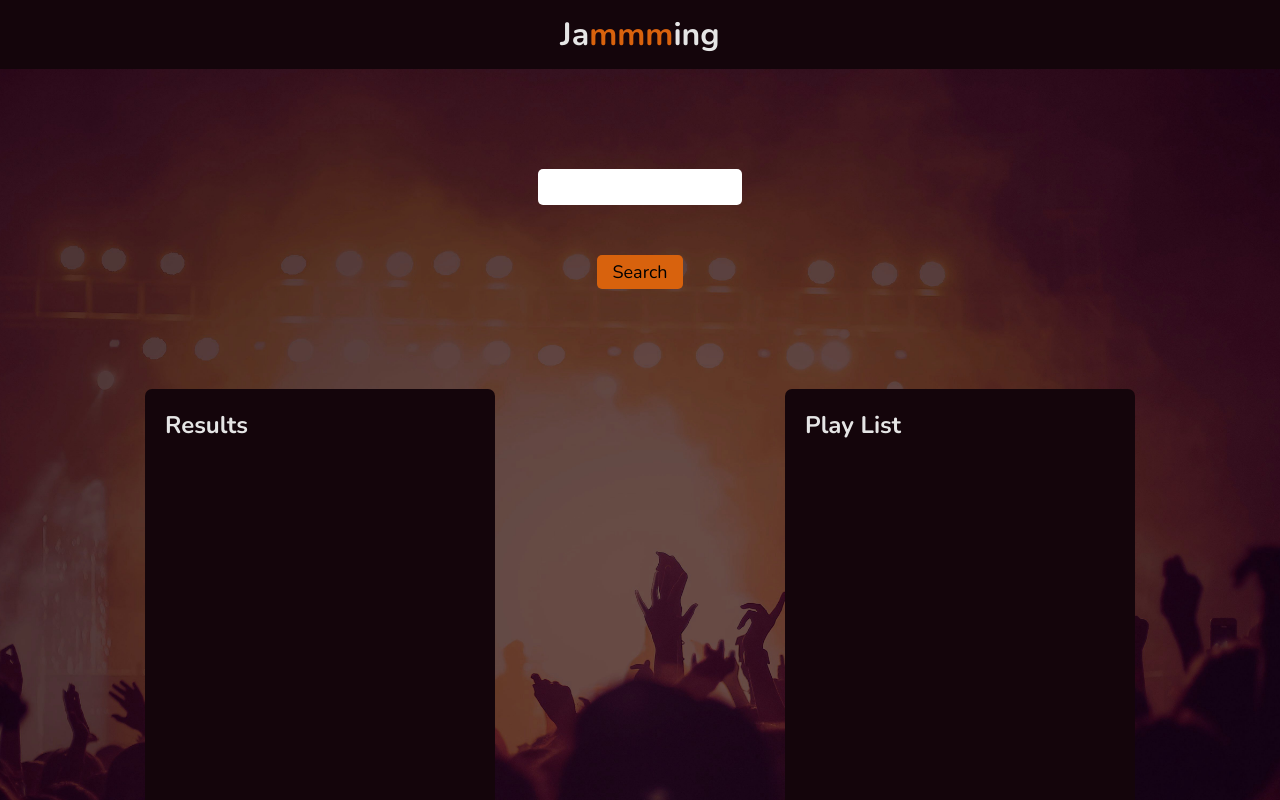
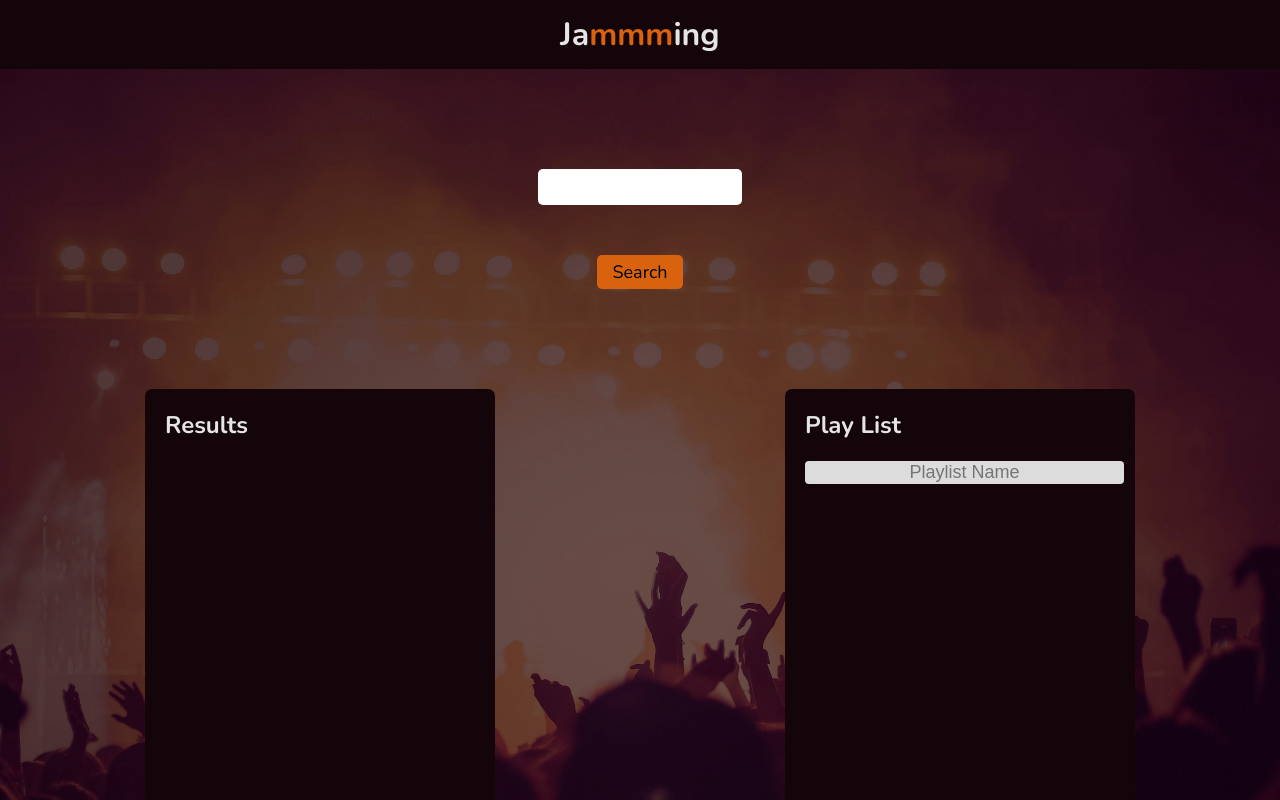
Before and after one commit to ReyOrdonez/Jammming-spotifyApi-, a React (Create React App) app: page / in a window 1280 px wide. Shown: the top 800 px of the page. Built offline with nearby package versions, Linux system fonts and the light colour scheme.

Commit message:
now trackComponent have transitions when they appear

```diff
--- a/src/components/PlayList/playList.css
+++ b/src/components/PlayList/playList.css
@@ -10,3 +10,12 @@
 h2 {
   margin-left: 20px;
 }
+.playListName {
+  border-radius: 4px;
+  font-size: 18px;
+  border: none;
+  text-align: center;
+  margin: 0px 20px;
+  width: 90%;
+  background-color: rgb(220, 220, 220);
+}
--- a/src/components/PlayList/playList.js
+++ b/src/components/PlayList/playList.js
@@ -6,6 +6,8 @@ const PlayList = ({ playList, setPlayList }) => {
   return (
     <div className="playList">
       <h2>Play List</h2>
+      <input type="text" className="playListName" placeholder="Playlist Name" />
+
       {playList.map((track) => (
         <Track
           track={track}
--- a/src/components/Track/track.css
+++ b/src/components/Track/track.css
@@ -1,5 +1,9 @@
 .track {
   margin: 30px 20px;
+  transition: opacity 300ms ease-in;
+}
+.hiddenTrack {
+  opacity: 0;
 }
 .track p {
   margin: 5px 0px;
--- a/src/components/Track/track.js
+++ b/src/components/Track/track.js
@@ -1,9 +1,16 @@
-import React from "react";
+import React, { useState, useEffect } from "react";
 import "./track.css";
 
 const Track = ({ track, addToPlayList, removeFromPlayList }) => {
+  const [hiddenClass, setHiddenClass] = useState("hiddenTrack");
+  useEffect(() => {
+    const timer = setTimeout(() => {
+      setHiddenClass("track");
+    }, 100);
+    return () => clearTimeout(timer);
+  }, []);
   return (
-    <div className="track">
+    <div className={hiddenClass}>
       <div className="flex-container">
         <div>
           <p>{track.name}</p>
```
